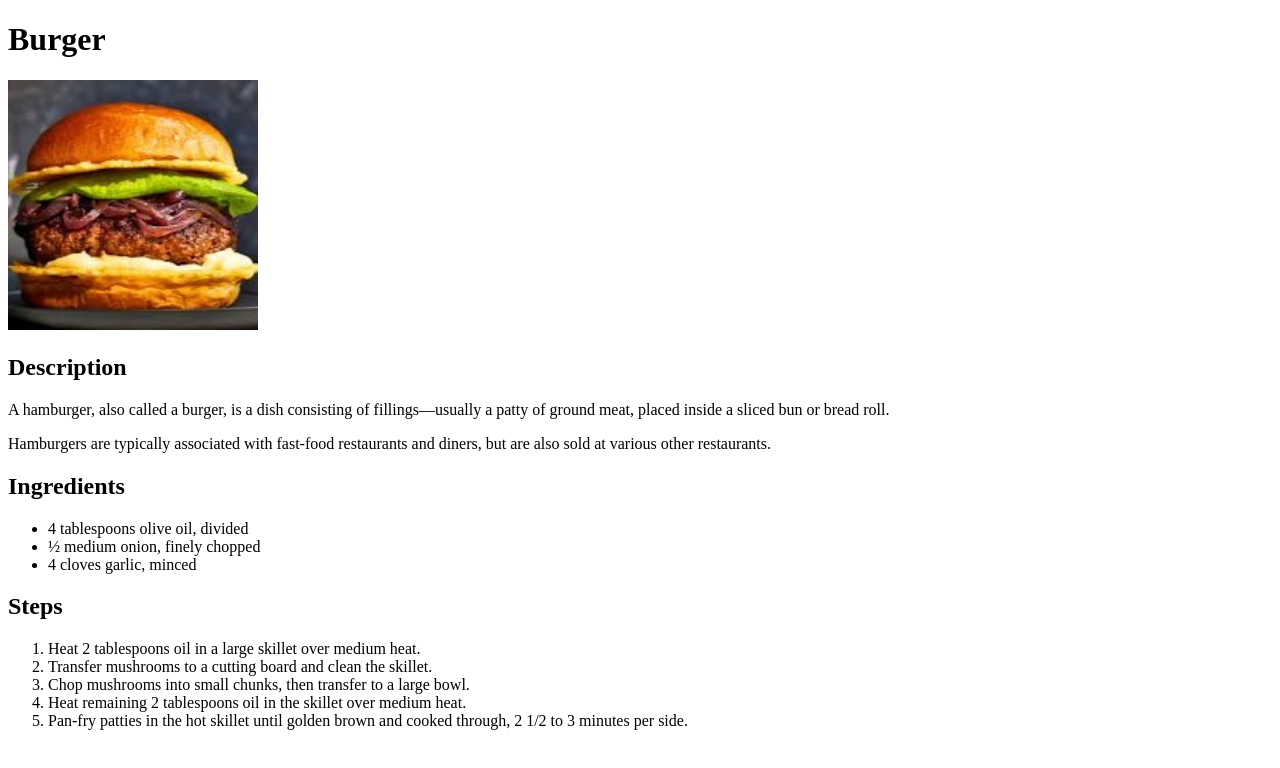
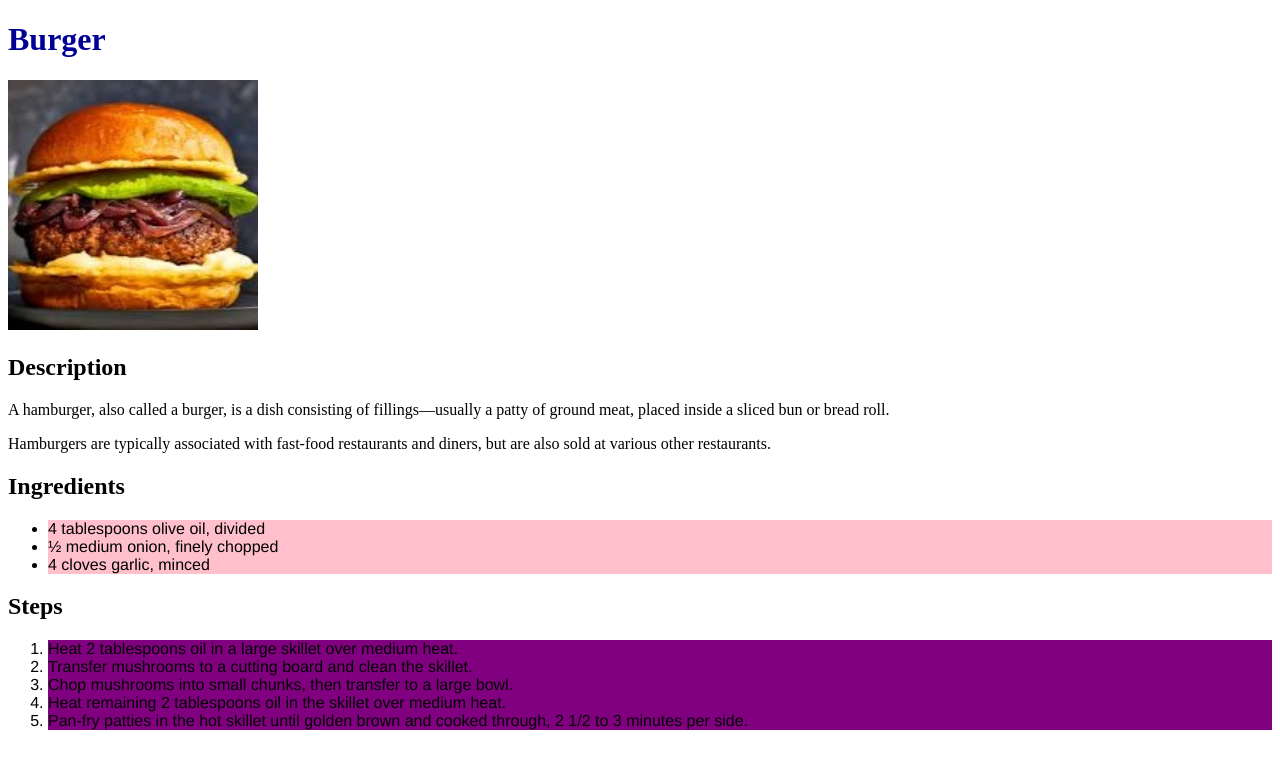
Before and after one commit to charu5673/odin-recipes, a plain HTML site: page recipes/burger.html in a window 1280 px wide. Drawn offline with Linux system fonts and the light colour scheme.

Commit message:
css stuff

```diff
--- a/recipes/burger.html
+++ b/recipes/burger.html
@@ -4,6 +4,7 @@
     <meta charset="UTF-8">
     <meta name="viewport" content="width=device-width, initial-scale=1.0">
     <title>Burger</title>
+    <link rel="stylesheet" href="../style.css">
 </head>
 <body>
     <h1>Burger</h1>
--- /dev/null
+++ b/style.css
@@ -0,0 +1,12 @@
+h1{
+    color: rgb(0,0,150);
+    font-weight: bold;
+}
+ul li{
+    background-color: pink;
+    font-family: Helvetica, Arial, sans-serif;
+}
+ol li{
+    background-color: purple;
+    font-family: Helvetica, Arial, sans-serif;
+}
```
Also changed, not shown: index.html (+4 -3 lines), recipes/pasta.html (+1 -0 lines), recipes/pizza.html (+1 -0 lines).
